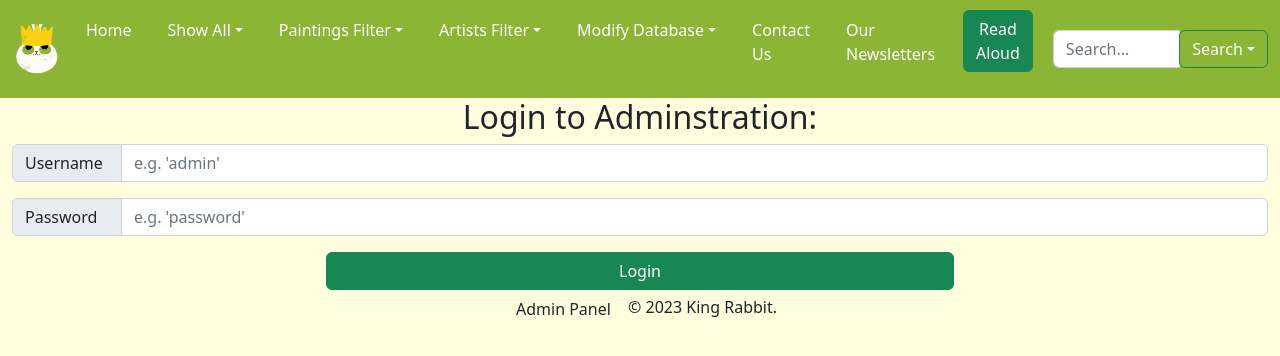
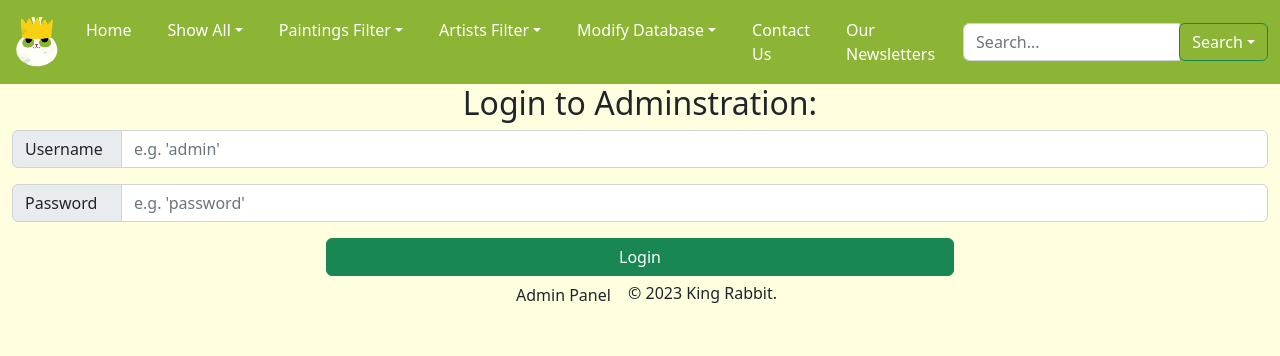
Before and after one commit to FrancisSullivan/AcmeArtWebsiteV3, a PHP site: page /admin/log_in.php in a window 1280 px wide. Shown: the top 356 px of the page. Run offline with PHP 8.4, Linux system fonts and the light colour scheme; data that the repository does not hold is empty; some libraries are stand-ins or nearby versions.

Commit message:
Removed btnReadAloud from Narbar

```diff
--- a/components/navbar.php
+++ b/components/navbar.php
@@ -102,10 +102,6 @@
                 <li class="nav-item">
                     <a class="nav-link" aria-current="signup" href="../users/sign_up.php">Our Newsletters</a>
                 </li>
-                <li class="nav-item">
-                    <button id="readButton" type="button" class="btn btn-success">Read Aloud</button>
-                    <p id="status"></p>
-                </li>
             </ul>
 
             <!-- Split button dropdown wrapper -->
```
